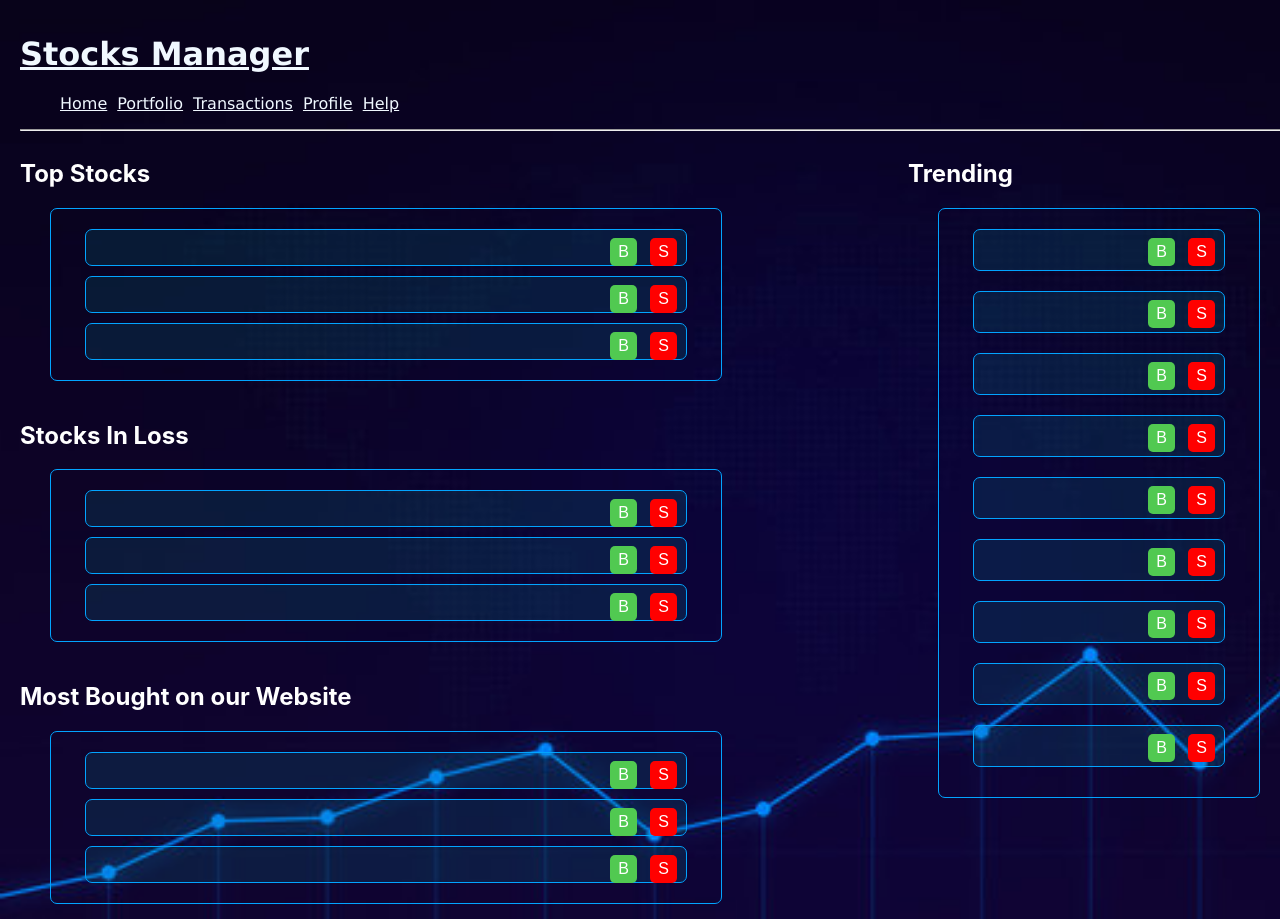
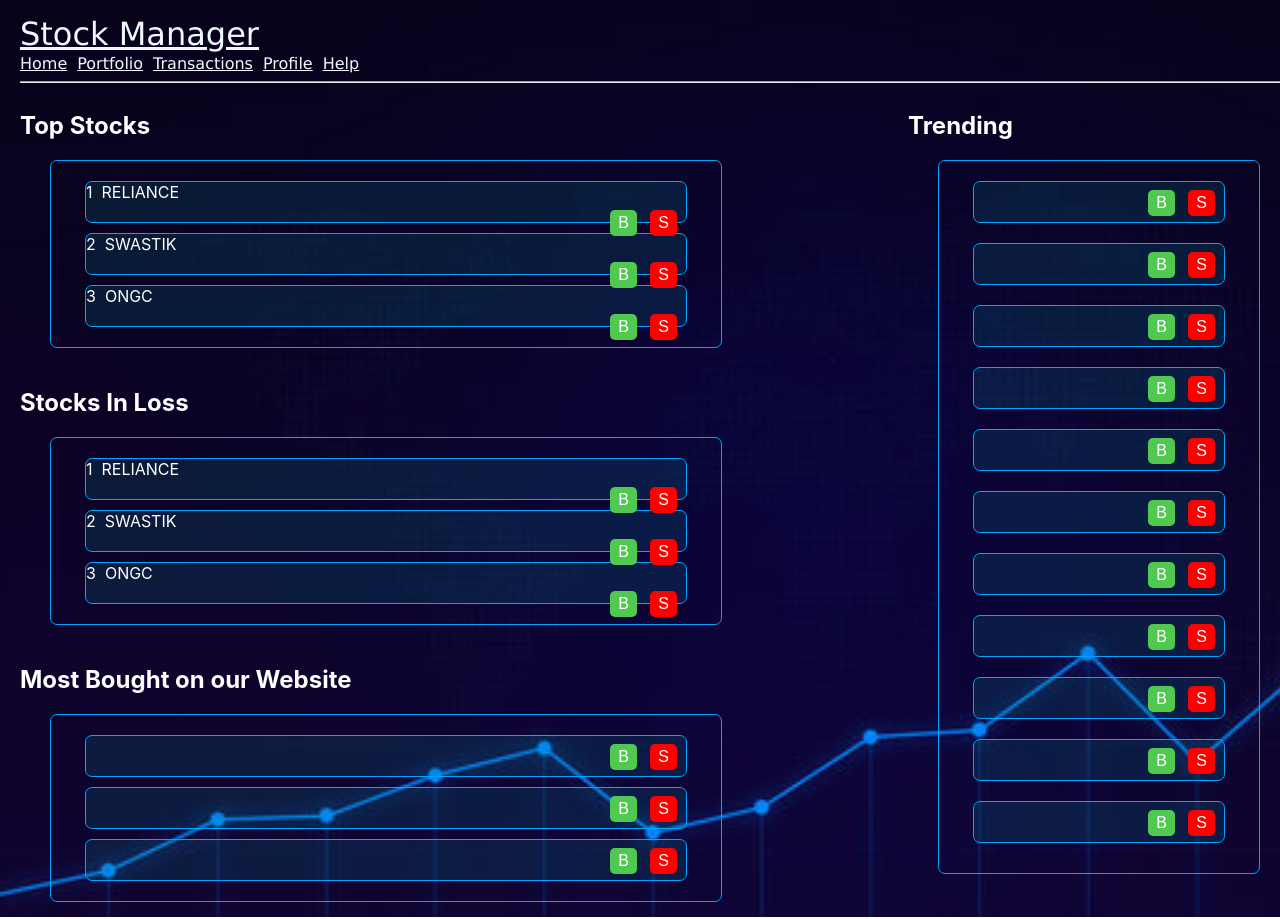
Before and after one commit to somsekharbhaviri/stocksmanager, a React (Create React App) app: page / in a window 1280 px wide. Shown: the top 919 px of the page. Built offline with nearby package versions, Linux system fonts and the light colour scheme.

Commit message:
modified:   src/NavBar.js 	modified:   src/style.css 	modified:   src/userpages/Stocks.js 	new file:   src/userpages/data/stocks.json

```diff
--- a/src/NavBar.js
+++ b/src/NavBar.js
@@ -10,7 +10,11 @@ import './style.css'
 export default function NavBar() {
   return (
     <div align="left" className='nav'>
-        <h2 ><Link to='/' className='Home'>Stocks Manager</Link></h2>
+        <ul>
+            <li className='Home'><Link to='/' class="Home" >Stock Manager</Link></li>
+
+        </ul>
+
         <ul>
             <li><Link to='/'>Home</Link></li>
             <li><Link to='/portfolio'>Portfolio</Link></li>
--- a/src/style.css
+++ b/src/style.css
@@ -1,5 +1,5 @@
 /* Resetting default margin and padding for the list items */
-.ul {
+ul {
     margin: 0;
     padding: 0;
 
@@ -39,7 +39,7 @@
   }
 
   /* Adding spacing between the header and the navigation bar */
-  .h2 {
+  h2 {
     margin-bottom: 20px;
     color:white;
   }
@@ -71,7 +71,7 @@
     font-family: Verdana, Geneva, Tahoma, sans-serif;
   }
 
-  .label
+  label
   {
     padding: 12px 12px 12px 0;
     display: inline-block;
@@ -155,14 +155,16 @@ input{
 }
 
 .insideboxes{
+
   width: 600px;
-  height: 35px;
+  height: 40px;
   background: rgba(9.63, 145.40, 154.06, 0.17);
   border-radius: 7px;
   border: 1px #02A4FF solid;
   margin-top: 10px;
   margin-bottom:10px;
   text-align: right;
+
 }
 
 .sub-main-div {
@@ -234,13 +236,12 @@ margin:20px;
   background-color: 358FC1;
     border: none;
     color: white;
-    padding: 5px 8px;
+    padding: 4px 8px;
     text-decoration: none;
     display: inline-block;
     font-size: 16px;
     cursor: pointer;
     border-radius: 5px;
-    margin-top: 8px;
     margin-right:9px;
     transition: padding-left 0.3s,padding-right 0.3s, background-color 0.2s;
   background-color: rgb(81, 201, 81);
@@ -248,14 +249,13 @@ margin:20px;
 
 .BuySmallButton:active{
   background-color: rgb(53, 105, 53);
-
 }
 
 .SellSmallButton{
   background-color: 358FC1;
     border: none;
     color: white;
-    padding: 5px 8px;
+    padding: 4px 8px;
     text-decoration: none;
     display: inline-block;
     font-size: 16px;
@@ -271,3 +271,12 @@ margin:20px;
   background-color: rgb(151, 46, 46);
 
 }
+Link{
+  font-size: xx-large;
+    font-family:Verdana, Geneva, Tahoma, sans-serif;
+}
+.pintopstocks{
+  display:flex;
+  text-align:justify;
+
+}
--- a/src/userpages/Stocks.js
+++ b/src/userpages/Stocks.js
@@ -1,6 +1,12 @@
-import React from 'react'
+import React, { useState, useEffect } from 'react'
+import Stocksdata from './data/stocks.json'
 
 export default function Stocks() {
+    const [data,setData] = useState([]) // empty array
+
+    useEffect(() => {
+        setData(Stocksdata)
+    }, []);
   return (
     <div>
         <div class="main-div">
@@ -8,19 +14,39 @@ export default function Stocks() {
        <div>
            <h2 >Top Stocks</h2>
            <div align="center" class="outsideboxes">
-               <div  class="insideboxes" >        <button class="BuySmallButton">B</button> <button class="SellSmallButton">S</button>   </div>
-               <div  class="insideboxes">        <button class="BuySmallButton">B</button> <button class="SellSmallButton">S</button>   </div>
-               <div  class="insideboxes">        <button class="BuySmallButton">B</button> <button class="SellSmallButton">S</button>   </div>
+
+               {
+                data.map((Stocksdata, index)  => (
+                <div key={index} class="insideboxes">
+
+                 <div className='pintopstocks'>{Stocksdata.sid}
+                 &nbsp;&nbsp;
+                 {Stocksdata.sname}
+                 </div>
+
+                 <button class="BuySmallButton">B</button> <button class="SellSmallButton">S</button>   </div>
+            ))
+        }
            </div>
 
            <br/>
 
-           <h2 s>Stocks In Loss</h2>
+           <h2 >Stocks In Loss</h2>
            <div align="center" class="outsideboxes">
-               <div  class="insideboxes">      <button class="BuySmallButton">B</button> <button class="SellSmallButton">S</button>     </div>
-               <div  class="insideboxes">      <button class="BuySmallButton">B</button> <button class="SellSmallButton">S</button>     </div>
-               <div  class="insideboxes">      <button class="BuySmallButton">B</button> <button class="SellSmallButton">S</button>     </div>
+           {
+                data.map((Stocksdata, index)  => (
+                <div key={index} class="insideboxes">
+
+                 <div className='pintopstocks'>{Stocksdata.sid}
+                 &nbsp;&nbsp;
+                 {Stocksdata.sname}
+                 </div>
+
+                 <button class="BuySmallButton">B</button> <button class="SellSmallButton">S</button>   </div>
+            ))
+        }
            </div>
+
 
            <br/>
 
@@ -35,13 +61,15 @@ export default function Stocks() {
        <div class="verticalbox">
            <h2 >Trending</h2>
            <div align="center" class="outsideboxes">
-               <div  class="insideboxes" >     <button class="BuySmallButton">B</button> <button class="SellSmallButton">S</button>   </div>
                <div  class="insideboxes">      <button class="BuySmallButton">B</button> <button class="SellSmallButton">S</button>   </div>
                <div  class="insideboxes">      <button class="BuySmallButton">B</button> <button class="SellSmallButton">S</button>   </div>
-               <div  class="insideboxes" >     <button class="BuySmallButton">B</button> <button class="SellSmallButton">S</button>   </div>
                <div  class="insideboxes">      <button class="BuySmallButton">B</button> <button class="SellSmallButton">S</button>   </div>
                <div  class="insideboxes">      <button class="BuySmallButton">B</button> <button class="SellSmallButton">S</button>   </div>
-               <div  class="insideboxes" >     <button class="BuySmallButton">B</button> <button class="SellSmallButton">S</button>   </div>
+               <div  class="insideboxes">      <button class="BuySmallButton">B</button> <button class="SellSmallButton">S</button>   </div>
+               <div  class="insideboxes">      <button class="BuySmallButton">B</button> <button class="SellSmallButton">S</button>   </div>
+               <div  class="insideboxes">      <button class="BuySmallButton">B</button> <button class="SellSmallButton">S</button>   </div>
+               <div  class="insideboxes">      <button class="BuySmallButton">B</button> <button class="SellSmallButton">S</button>   </div>
+               <div  class="insideboxes">      <button class="BuySmallButton">B</button> <button class="SellSmallButton">S</button>   </div>
                <div  class="insideboxes">      <button class="BuySmallButton">B</button> <button class="SellSmallButton">S</button>   </div>
                <div  class="insideboxes">      <button class="BuySmallButton">B</button> <button class="SellSmallButton">S</button>   </div>
            </div>
--- /dev/null
+++ b/src/userpages/data/stocks.json
@@ -0,0 +1,18 @@
+[{
+    "sid":"1",
+    "sname":"RELIANCE",
+    "sprice":3000,
+    "status":"green"
+},
+{
+    "sid":"2",
+    "sname":"SWASTIK",
+    "sprice":2000,
+    "status":"green"
+},
+{
+    "sid":"3",
+    "sname":"ONGC",
+    "sprice":303,
+    "status":"green"
+}]
```
